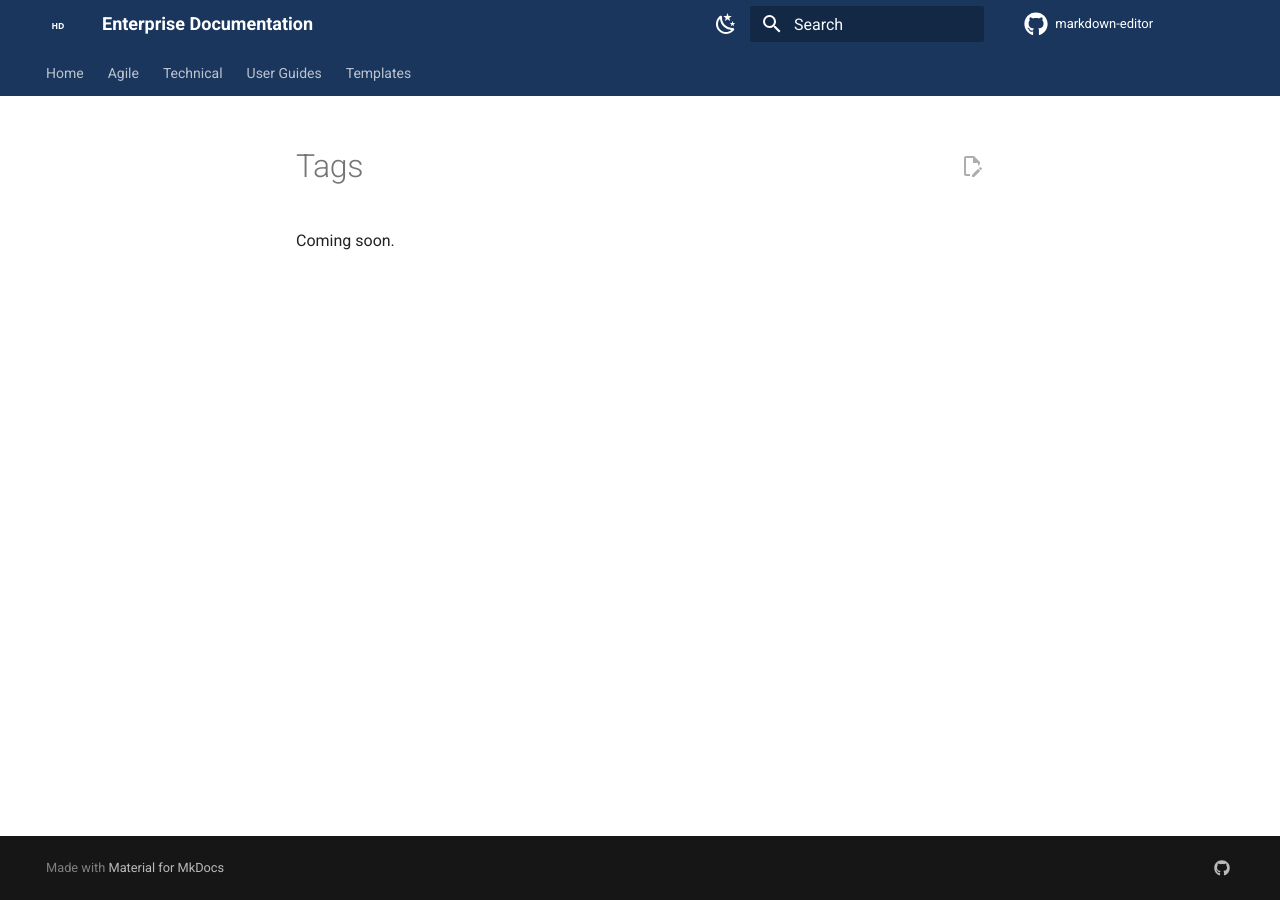
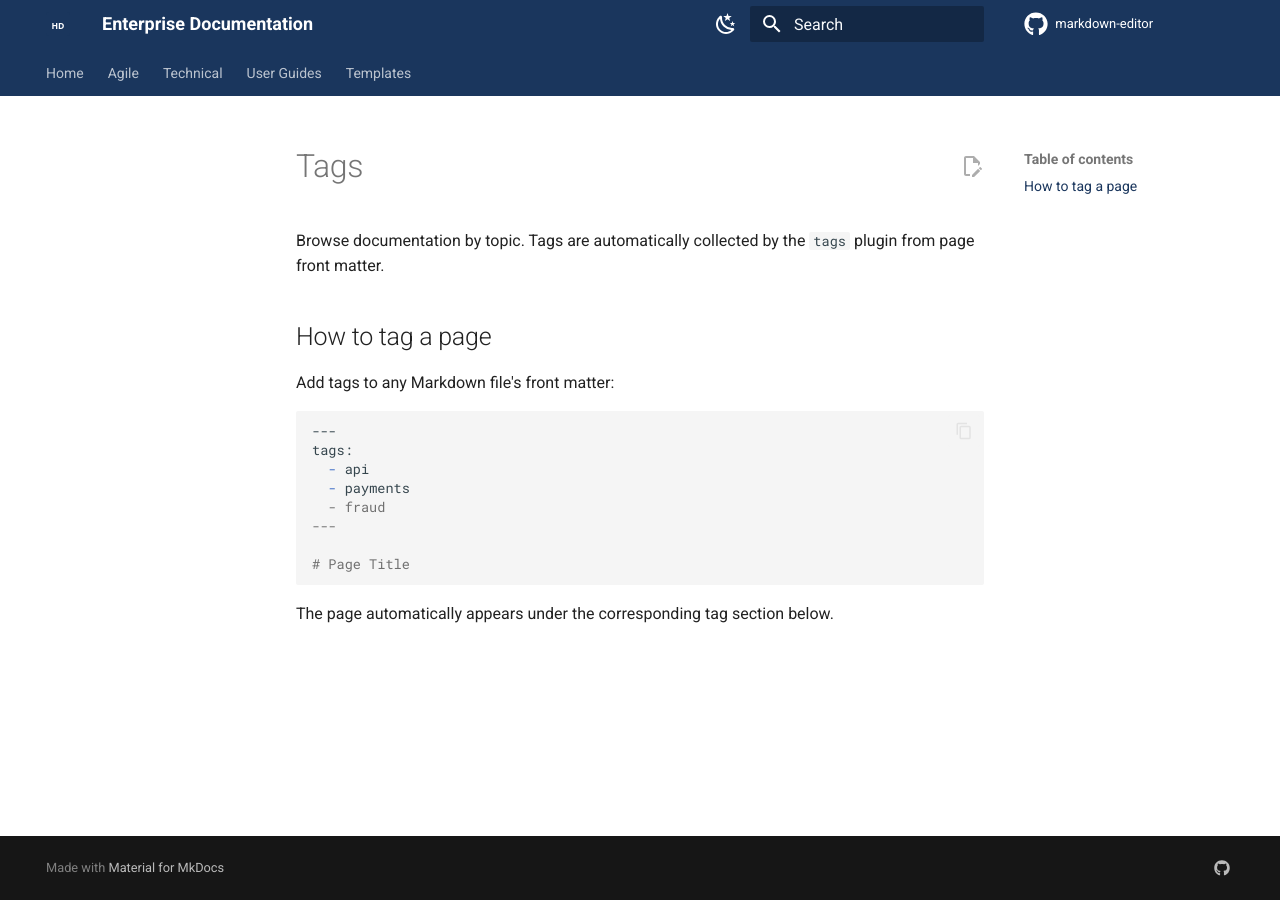
Before and after one commit to carloscuxin/markdown-editor, an MkDocs documentation site: the page built from docs/tags.md, in a window 1280 px wide. Built offline with MkDocs 1.6.1 and Material for MkDocs 9.7.7, drawn with Linux system fonts in a browser that asks for light colours; comment, search, counter and statistics services are not loaded.

Commit message:
feat: enhance tags index page with usage hint

````diff
--- a/docs/tags.md
+++ b/docs/tags.md
@@ -1,3 +1,20 @@
 # Tags
 
-Coming soon.
+Browse documentation by topic. Tags are automatically collected by the `tags` plugin from page front matter.
+
+## How to tag a page
+
+Add tags to any Markdown file's front matter:
+
+```markdown
+---
+tags:
+  - api
+  - payments
+  - fraud
+---
+
+# Page Title
+```
+
+The page automatically appears under the corresponding tag section below.
````
